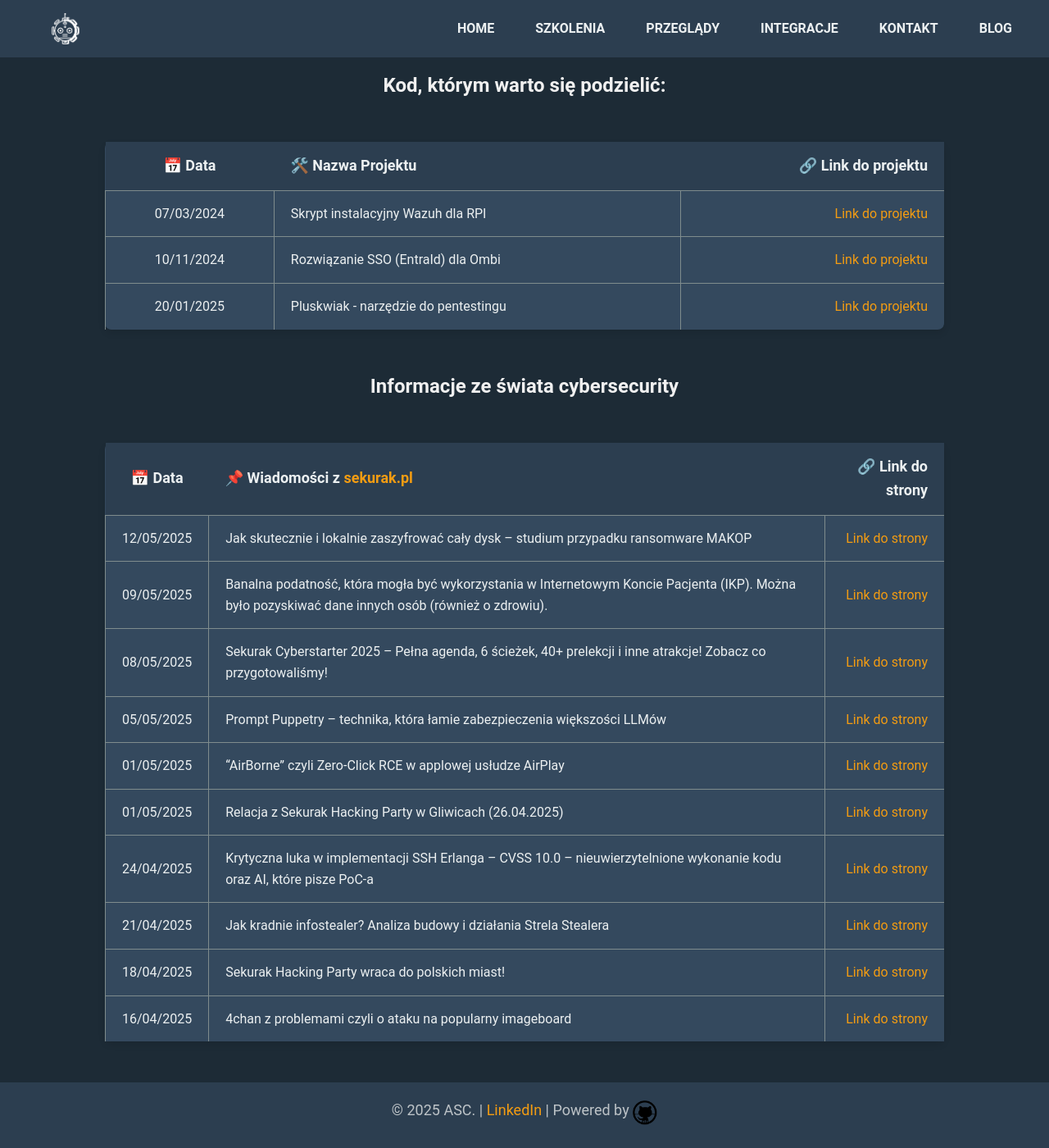
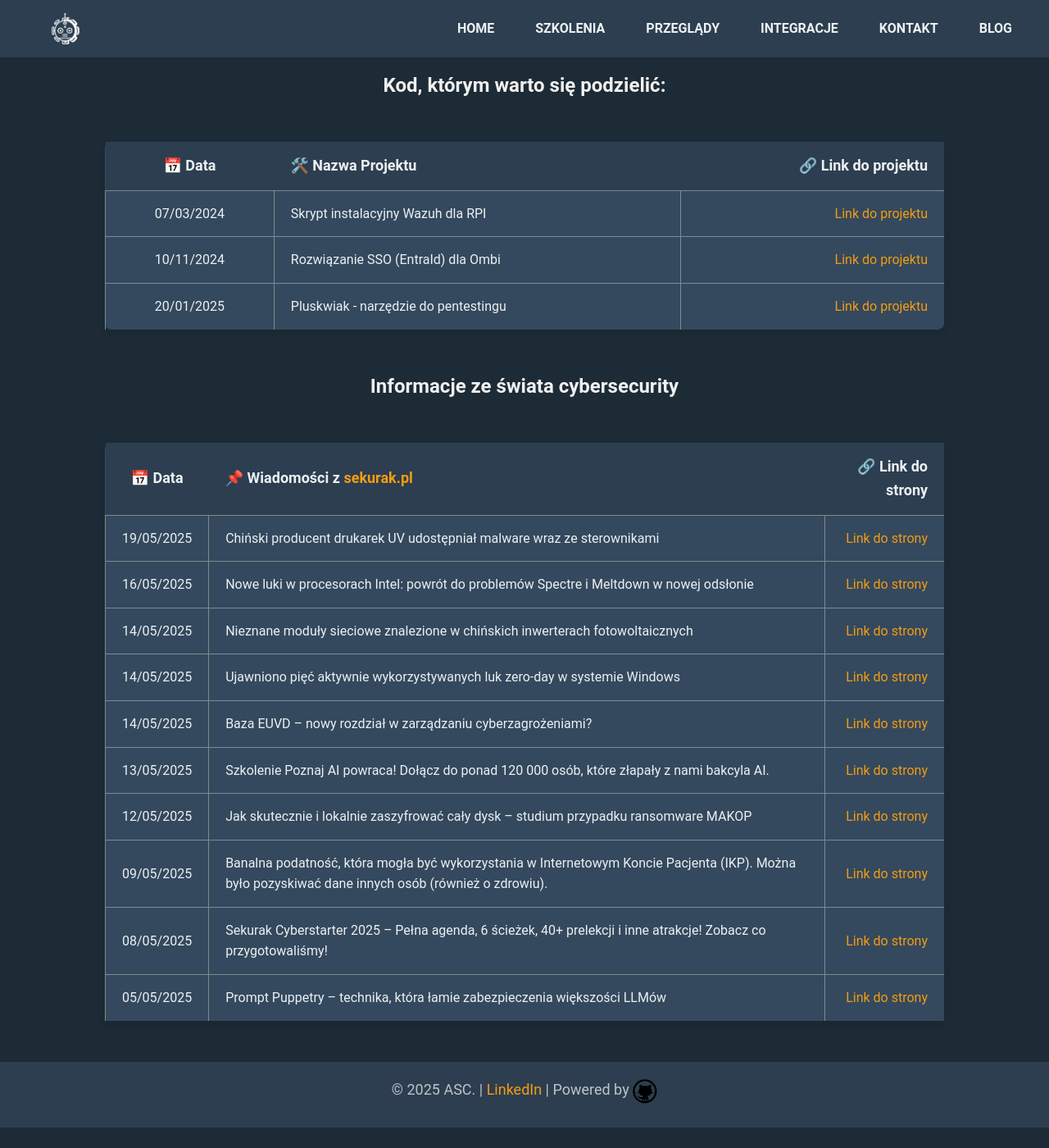
Before and after one commit to dadmins1984/Web, a Jekyll site: the page built from projects.md, in a window 1280 px wide and 1400 px high, scrolled down 113 px. Shown: the whole window at 82% size. Built offline with Jekyll 4.4.1, drawn with Linux system fonts in a browser that asks for light colours; after the commit the page ends 1488 px from its top, so only the background shows below that.

Commit message:
Blog update: 2025-19-05

```diff
--- a/projects.md
+++ b/projects.md
@@ -16,13 +16,13 @@ title: "Projects"
 
 | 📅 Data | 📌 Wiadomości z [sekurak.pl](https://sekurak.pl/) | 🔗 Link do strony |
 |:---------:|:------------------|-------------------:|
+| 19/05/2025 | Chiński producent drukarek UV udostępniał malware wraz ze sterownikami | [Link do strony](https://sekurak.pl/chinski-producent-drukarek-uv-udostepnial-malware-wraz-ze-sterownikami/) |
+| 16/05/2025 | Nowe luki w procesorach Intel: powrót do problemów Spectre i Meltdown w nowej odsłonie | [Link do strony](https://sekurak.pl/nowe-luki-w-procesorach-intel-powrot-do-problemow-spectre-i-meltdown-w-nowej-odslonie/) |
+| 14/05/2025 | Nieznane moduły sieciowe znalezione w chińskich inwerterach fotowoltaicznych | [Link do strony](https://sekurak.pl/nieznane-modemy-znalezione-w-chinskich-inwerterach-fotowoltaicznych/) |
+| 14/05/2025 | Ujawniono pięć aktywnie wykorzystywanych luk zero-day w systemie Windows | [Link do strony](https://sekurak.pl/ujawniono-piec-aktywnie-wykorzystywanych-luk-zero-day-w-systemie-windows/) |
+| 14/05/2025 | Baza EUVD – nowy rozdział w zarządzaniu cyberzagrożeniami? | [Link do strony](https://sekurak.pl/baza-euvd-nowy-rozdzial-w-zarzadzaniu-cyberzagrozeniami/) |
+| 13/05/2025 | Szkolenie Poznaj AI powraca! Dołącz do ponad 120 000 osób, które złapały z nami bakcyla AI. | [Link do strony](https://sekurak.pl/szkolenie-poznaj-ai-powraca-dolacz-do-ponad-100-000-osob-ktore-zlapaly-z-nami-bakcyla-ai/) |
 | 12/05/2025 | Jak skutecznie i lokalnie zaszyfrować cały dysk – studium przypadku ransomware MAKOP | [Link do strony](https://sekurak.pl/jak-skutecznie-i-lokalnie-zaszyfrowac-caly-dysk-studium-przypadku-ransomware-makop/) |
 | 09/05/2025 | Banalna podatność, która mogła być wykorzystania w Internetowym Koncie Pacjenta (IKP). Można było pozyskiwać dane innych osób (również o zdrowiu). | [Link do strony](https://sekurak.pl/banalna-podatnosc-ktora-mogla-byc-wykorzystania-w-internetowym-koncie-pacjenta-ikp-mozna-bylo-pozyskiwac-dane-innych-osob-rowniez-o-zdrowiu/) |
 | 08/05/2025 | Sekurak Cyberstarter 2025 – Pełna agenda, 6 ścieżek, 40+ prelekcji i inne atrakcje! Zobacz co przygotowaliśmy! | [Link do strony](https://sekurak.pl/sekurak-cyberstarter-2025-pelna-agenda-6-sciezek-40-prelekcji-i-inne-atrakcje-zobacz-co-przygotowalismy/) |
 | 05/05/2025 | Prompt Puppetry – technika, która łamie zabezpieczenia większości LLMów | [Link do strony](https://sekurak.pl/prompt-puppetry-technika-ktora-lamie-zabezpieczenia-wiekszosci-llmow/) |
-| 01/05/2025 | “AirBorne” czyli Zero-Click RCE w applowej usłudze AirPlay | [Link do strony](https://sekurak.pl/airborne-czyli-zero-click-rce-w-applowej-usludze-airplay/) |
-| 01/05/2025 | Relacja z Sekurak Hacking Party w Gliwicach (26.04.2025) | [Link do strony](https://sekurak.pl/relacja-z-sekurak-hacking-party-w-gliwicach-26-04-2025/) |
-| 24/04/2025 | Krytyczna luka w implementacji SSH Erlanga – CVSS 10.0 – nieuwierzytelnione wykonanie kodu oraz AI, które pisze PoC-a | [Link do strony](https://sekurak.pl/krytyczna-luka-w-implementacji-ssh-erlanga-cvss-10-0-nieuwierzytelnione-wykonanie-kodu-oraz-ai-ktore-pisze-poc-a/) |
-| 21/04/2025 | Jak kradnie infostealer? Analiza budowy i działania Strela Stealera | [Link do strony](https://sekurak.pl/jak-kradnie-infostealer-analiza-budowy-i-dzialania-strela-stealera/) |
-| 18/04/2025 | Sekurak Hacking Party wraca do polskich miast! | [Link do strony](https://sekurak.pl/sekurak-hacking-party-wraca-do-polskich-miast/) |
-| 16/04/2025 | 4chan z problemami czyli o ataku na popularny imageboard | [Link do strony](https://sekurak.pl/4chan-z-problemami-czyli-o-ataku-na-popularny-imageboard/) |
```
